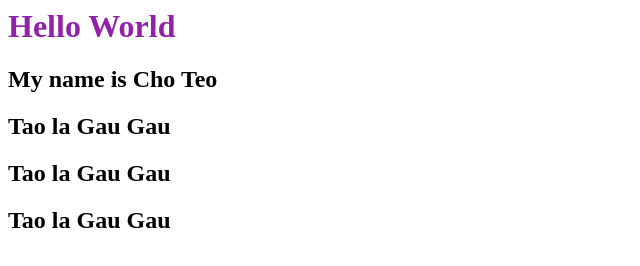
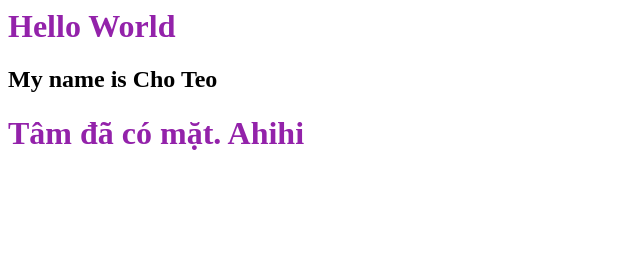
Before and after one commit to AmbroseNTK/DemoGit, a plain HTML site: page index.html in a window 1280 px wide. Shown: the whole page, without its empty margins (0-640 px from the left). Drawn offline with Linux system fonts and the light colour scheme.

Commit message:
Change to my name

```diff
--- a/index.html
+++ b/index.html
@@ -6,7 +6,5 @@
 <body>
     <h1>Hello World</h1>
     <h2>My name is Cho Teo</h2>
-    <h2>Tao la Gau Gau</h2>
-    <h2>Tao la Gau Gau</h2>
-    <h2>Tao la Gau Gau</h2>
+    <h1>Tâm đã có mặt. Ahihi</h1>
 </body>
```
